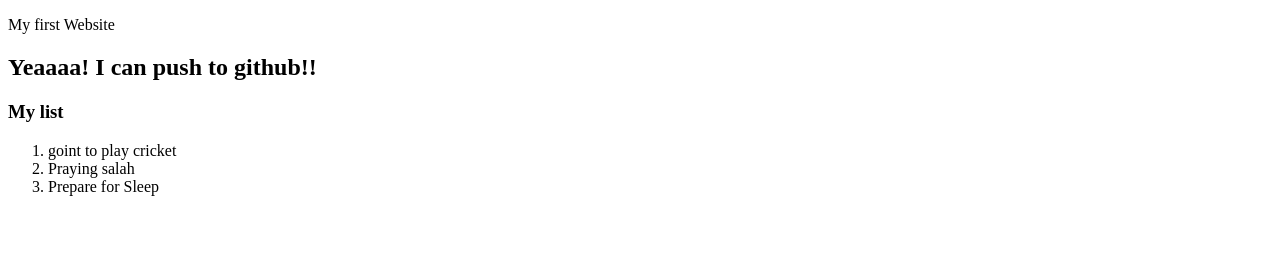
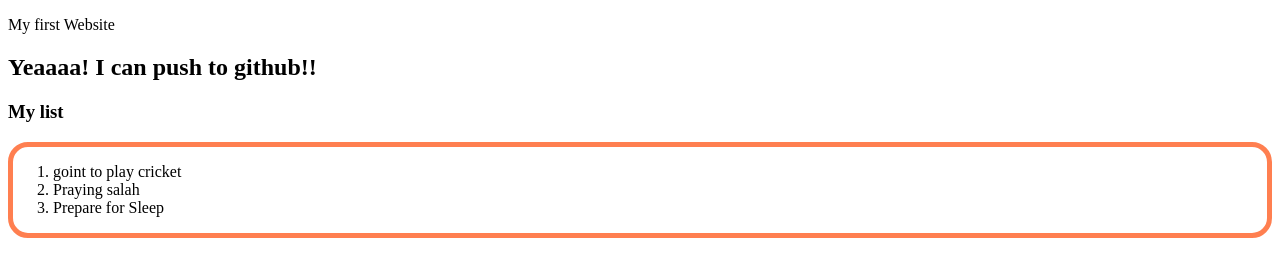
Before and after one commit to ZunaidzZ/First-Website, a plain HTML site: page index.html in a window 1280 px wide. Drawn offline with Linux system fonts and the light colour scheme.

Commit message:
css added

```diff
--- a/index.html
+++ b/index.html
@@ -5,15 +5,24 @@
     <meta http-equiv="X-UA-Compatible" content="IE=edge">
     <meta name="viewport" content="width=<>, initial-scale=1.0">
     <title>Document</title>
+    <style>
+        .box{
+            border: 5px solid coral;
+            border-radius: 20px;
+        }
+
+    </style>
 </head>
 <body>
     <p>My first Website</p>
     <h2>Yeaaaa! I can push to github!!</h2>
     <h3>My list</h3>
-    <ol>
-        <li>goint to play cricket</li>
-        <li>Praying salah</li>
-        <li>Prepare for Sleep</li>
-    </ol>
+    <div class="box">
+         <ol>
+            <li>goint to play cricket</li>
+            <li>Praying salah</li>
+            <li>Prepare for Sleep</li>
+        </ol>
+    </div>
 </body>
 </html>
```
